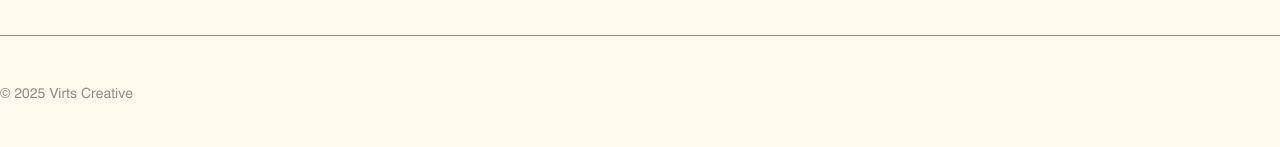
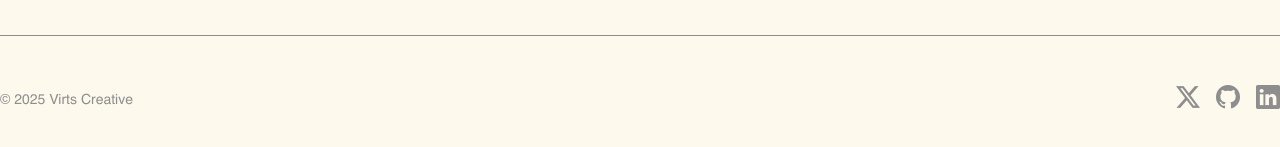
Before and after one commit to asvirts/virts-creative, a Next.js app: page / in a window 1280 px wide. Shown: the part 1319-1466 px from the top of the page. Built offline with nearby package versions, Linux system fonts and the light colour scheme.

Commit message:
Add Bootstrap Icons and update homepage layout: Integrated Bootstrap Icons for social links in the footer, modified the homepage link structure, and adjusted CSS classes for improved styling.

```diff
--- a/app/components/Footer.tsx
+++ b/app/components/Footer.tsx
@@ -1,5 +1,6 @@
 import Image from "next/image"
 import Link from "next/link"
+import "bootstrap-icons/font/bootstrap-icons.css"
 
 export default function Footer() {
   return (
@@ -23,8 +24,22 @@ export default function Footer() {
           </div>
         </div>
         <hr className="border-light" />
-        <div className="py-4 text-sm text-light">
+        <div className="py-4 text-sm text-light flex items-center justify-between">
           <p>© 2025 Virts Creative</p>
+          <div className="flex items-center justify-center gap-4">
+            <Link href="https://x.com/asvirts" target="_blank">
+              <i className="bi bi-twitter-x text-light text-2xl"></i>
+            </Link>
+            <Link href="https://www.github.com/asvirts/" target="_blank">
+              <i className="bi bi-github text-light text-2xl"></i>
+            </Link>
+            <Link
+              href="https://www.linkedin.com/in/andrewvirts/"
+              target="_blank"
+            >
+              <i className="bi bi-linkedin text-light text-2xl"></i>
+            </Link>
+          </div>
         </div>
       </div>
     </div>
--- a/app/page.tsx
+++ b/app/page.tsx
@@ -35,11 +35,12 @@ export default function Home() {
       </h1>
       <Link
         href="/contact"
-        className="mt-8 mx-auto px-8 py-4 bg-yellow-500 text-text-dark rounded-full hover:opacity-90 transition-opacity"
+        className="mt-8 mx-auto px-8 py-4 bg-yellow-500 text-text-dark rounded-full hover:opacity-90 transition-all"
       >
         Book my 15-minute intro call
       </Link>
       <div className="pt-16">
+        <Link href="https://x.com/asvirts" target="_blank">
           <Image
             src="https://67wvo3jvf7.ufs.sh/f/31uuUYnOr3SZwLHHZO9OdtSjfYIKaRLX3B9CEmFnhJgHNvMP"
             alt="Talent Hub Mock Up"
@@ -47,6 +48,7 @@ export default function Home() {
             width={1440}
             height={832}
           />
+        </Link>
       </div>
     </div>
   )
--- a/package.json
+++ b/package.json
@@ -10,6 +10,7 @@
   },
   "dependencies": {
     "@vercel/analytics": "^1.4.1",
+    "bootstrap-icons": "^1.11.3",
     "next": "15.1.4",
     "react": "^19.0.0",
     "react-dom": "^19.0.0"
```
Also changed, not shown: 1 other file (tests, documents, lock files or other folders). Lines whose indentation alone changed are shown as unchanged.
